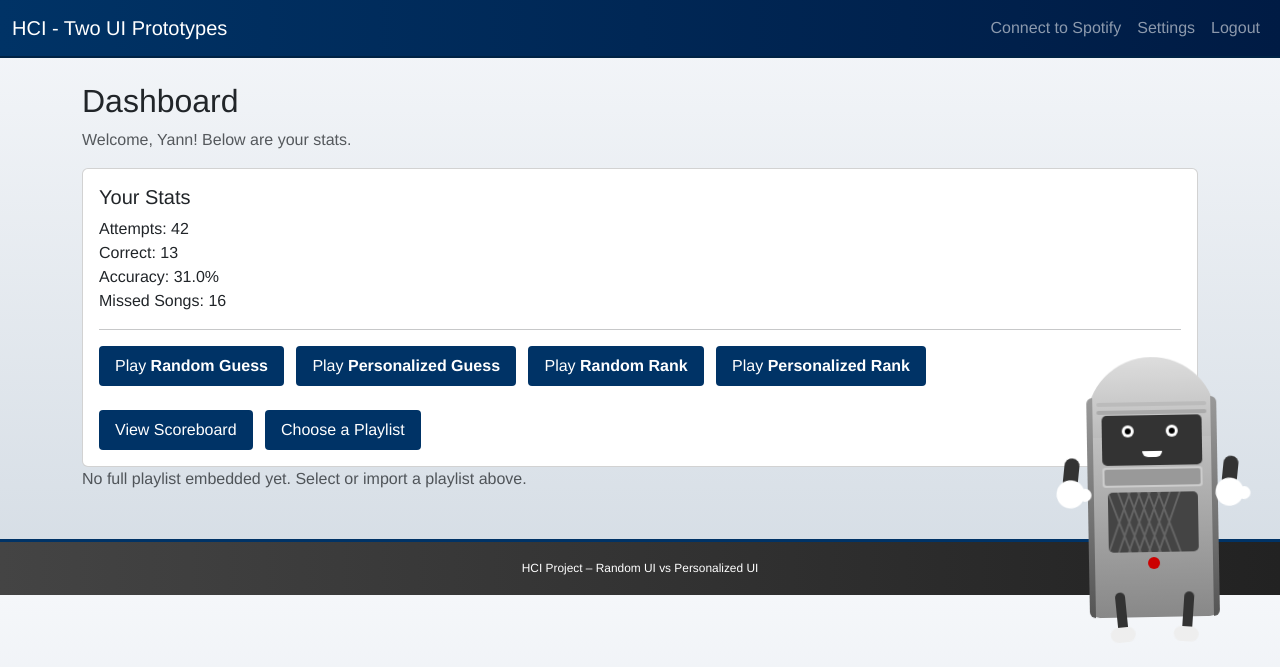
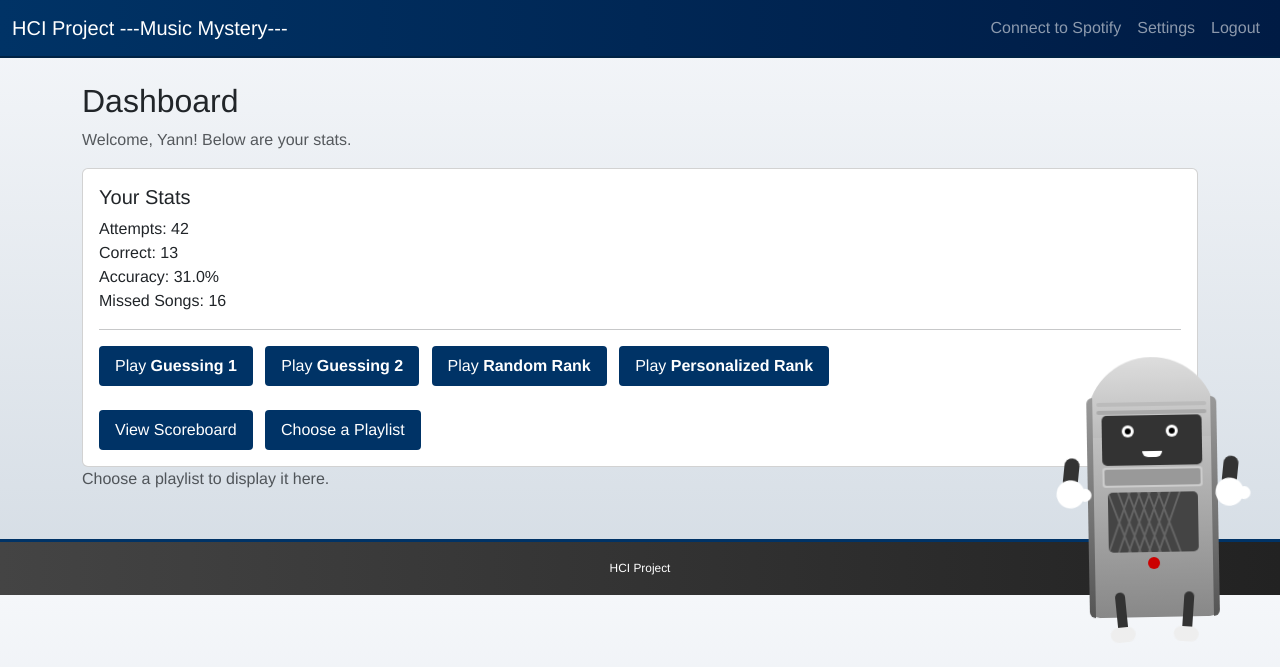
Before and after one commit to CreativeYann2004/hci_rpoject, a Flask app: page /dashboard in a window 1280 px wide. Shown: the top 667 px of the page. Run offline with Flask 3, Linux system fonts and the light colour scheme; a user stored in the database is signed in.

```diff
--- a/src/templates/dashboard.html
+++ b/src/templates/dashboard.html
@@ -16,11 +16,11 @@
     <hr/>
     <button class="btn quiz-btn me-2"
             onclick="window.location='{{ url_for('quiz_bp.random_version') }}'">
-      Play <strong>Random Guess</strong>
+      Play <strong>Guessing 1</strong>
     </button>
     <button class="btn quiz-btn me-2"
             onclick="window.location='{{ url_for('quiz_bp.personalized_version') }}'">
-      Play <strong>Personalized Guess</strong>
+      Play <strong>Guessing 2</strong>
     </button>
     <button class="btn quiz-btn me-2"
             onclick="window.location='{{ url_for('quiz_bp.random_rank') }}'">
@@ -45,7 +45,6 @@
 
 {% if session.playlist_id %}
 <hr/>
-<h4>Listen to the Full Playlist (Spotify Embed)</h4>
 <iframe
   style="border-radius:12px"
   src="https://open.spotify.com/embed/playlist/{{ session.playlist_id }}"
@@ -57,7 +56,7 @@
 </iframe>
 {% else %}
 <p class="text-muted">
-  No full playlist embedded yet. Select or import a playlist above.
+  Choose a playlist to display it here.
 </p>
 {% endif %}
 {% endblock %}
--- a/src/templates/layout.html
+++ b/src/templates/layout.html
@@ -2,7 +2,7 @@
 <html>
 <head>
   <meta charset="UTF-8">
-  <title>{% block title %}Project Manual: Random vs Personalized UI{% endblock %}</title>
+  <title>{% block title %}Music Mystery{% endblock %}</title>
   <!-- Bootstrap 5 CSS -->
   <link
     rel="stylesheet"
@@ -17,7 +17,7 @@
   <nav class="navbar navbar-expand-lg {% if session.color_theme == 'light' %}navbar-light bg-light{% else %}navbar-dark bg-dark{% endif %}">
     <div class="container-fluid">
       <a class="navbar-brand" href="{{ url_for('quiz_bp.dashboard') }}">
-        HCI - Two UI Prototypes
+        HCI Project ---Music Mystery---
       </a>
       <button class="navbar-toggler" type="button" data-bs-toggle="collapse" data-bs-target="#navbarToggler">
         <span class="navbar-toggler-icon"></span>
@@ -73,7 +73,7 @@
   <!-- Footer -->
   <footer class="bg-secondary text-white mt-5 py-3">
     <div class="container text-center">
-      <small>HCI Project – Random UI vs Personalized UI</small>
+      <small>HCI Project</small>
     </div>
   </footer>
 
--- a/src/templates/random_version.html
+++ b/src/templates/random_version.html
@@ -6,7 +6,7 @@
          style="background: linear-gradient(135deg, #ffffff 0%, #f7f9fc 100%); border:none;">
 
       <h2 class="mb-4 text-center" style="font-weight:600; color:#444;">
-        Random UI Version
+         Guess the song details!
       </h2>
 
       {% if feedback %}
@@ -126,7 +126,7 @@
             {% endif %}
 
             <button class="btn btn-success px-4 py-2" style="font-weight:500;">
-              Submit Guess
+              Submit
             </button>
           </form>
 
```
